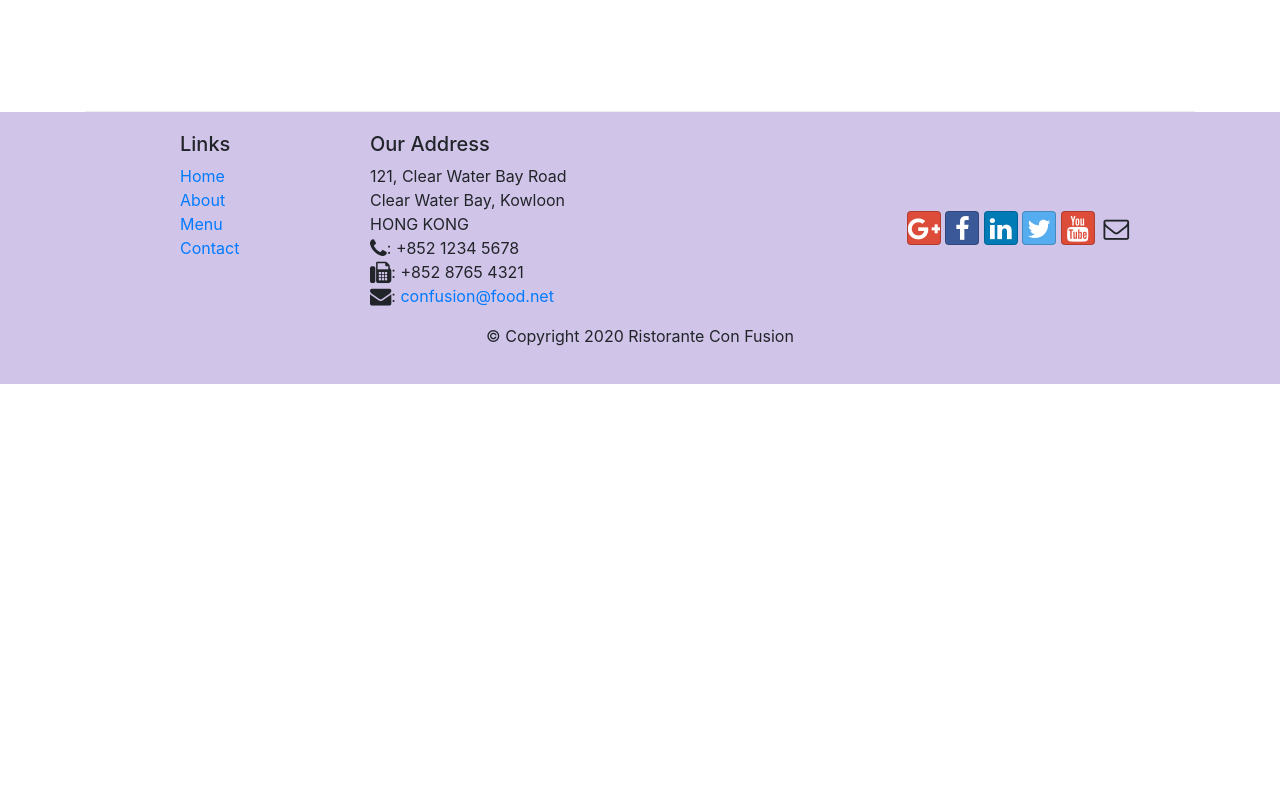
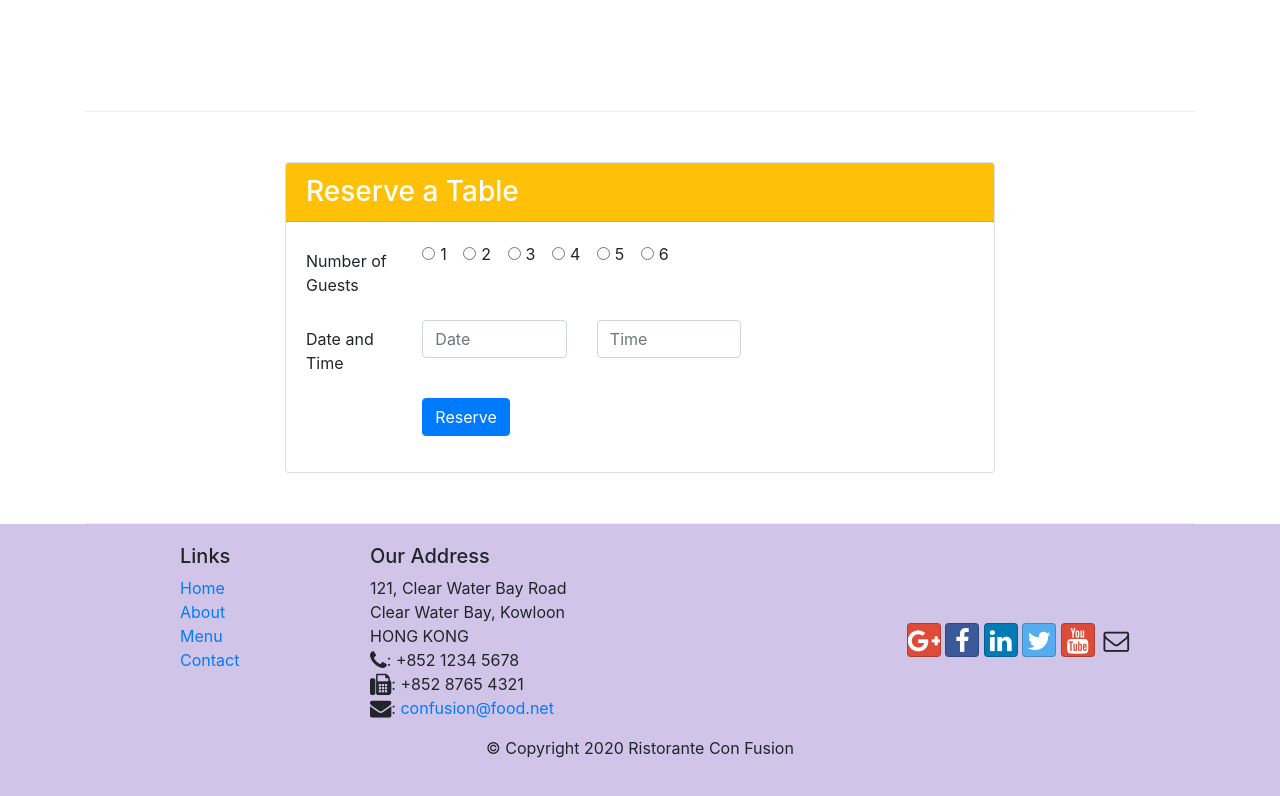
Before and after one commit to rashmiv99/Full-Stack-Web-Development-HKUST, a website: page index.html in a window 1280 px wide. Shown: the part 1382-2178 px from the top of the page. Before the commit the page ends 1766 px from the top, so only its background shows below. Drawn offline with nearby package versions, Linux system fonts and the light colour scheme.

Commit message:
Assignment 2

```diff
--- a/index.html
+++ b/index.html
@@ -21,7 +21,7 @@
             <button class="navbar-toggler" type="button" data-toggle="collapse" data-target="#Navbar">
                 <span class="navbar-toggler-icon"></span>
             </button>
-            <a class="navbar-brand" href="#"><img src="img/logo.png" height="30" width="41"></a>
+            <a class="navbar-brand" href="#"><img src="img/logo.png" height="30" width="41" alt="logo"></a>
             <div class="collapse navbar-collapse" id="Navbar">
                 <ul class="navbar-nav mr-auto">
                         <li class="nav-item active"><a class="nav-link" href="#"><span class="fa fa-home fa-lg"></span> Home</a></li>
@@ -40,8 +40,11 @@
                         <h1>Ristorante con Fusion</h1>
                         <p>We take inspiration from the World's best cuisines, and create a unique fusion experience. Our lipsmacking creations will tickle your culinary senses!</p>
                     </div>
-                    <div class="col-12 col-sm algn-self-center">
-                        <img src="img/logo.png" class="img-fluid">
+                    <div class="col-12 col-sm align-self-center">
+                        <img src="img/logo.png" class="img-fluid" alt="logo">
+                    </div>
+                    <div class="col-12 col-sm align-self-center">
+                        <a class="text-dark btn btn-block btn-sm btn-warning" id="reserveButton" href="#reserve">Reserve Table</a>
                     </div>
                 </div>
             </div>
@@ -55,7 +58,7 @@
             </div>
             <div class="col col-sm order-sm-first col-md">
                 <div class="media">
-                    <img class="d-flex mr-3 img-thumbnail align-self-center" src="img/uthappizza.png" alth="uthappizza">
+                    <img class="d-flex mr-3 img-thumbnail align-self-center" src="img/uthappizza.png" alt="uthappizza">
                     <div class="media-body">
                         <h2 class="mt-0">Uthappizza <span class="badge badge-danger">HOT</span> <span class="badge badge-pill badge-secondary">$4.99</span></h2>
                         <p class="d-none d-sm-block">A unique combination of Indian Uthappam (pancake) and Italian pizza, topped with Cerignola olives, ripe vine cherry tomatoes, Vidalia onion, Guntur chillies and Buffalo Paneer.</p>
@@ -69,8 +72,13 @@
                 <h3>This Month's Promotions</h3>
             </div>
             <div class="col col-sm col-md">
-                <h2>Weekend Grand Buffet</h2>
-                <p class="d-none d-sm-block">Featuring mouthwatering combinations with a choice of five different salads, six enticing appetizers, six main entrees and five choicest desserts. Free flowing bubbly and soft drinks. All for just $19.99 per person. </p>
+                <div class="media">
+                    <div class="media-body">
+                        <h2 class="mt-0">Weekend Grand Buffet <span class="badge badge-danger">NEW</span></h2>
+                        <p class="d-none d-sm-block">Featuring mouthwatering combinations with a choice of five different salads, six enticing appetizers, six main entrees and five choicest desserts. Free flowing bubbly and soft drinks. All for just $19.99 per person. </p>
+                    </div>
+                    <img class="d-flex ml-3 img-thumbnail align-self-center" src="img/buffet.png" alt="buffet">
+                </div>
             </div>
         </div>
 
@@ -85,6 +93,61 @@
                         <h2 class="mt-0">Alberto Somayya</h2>
                         <h4>Executive Chef</h4>
                         <p class="d-none d-sm-block">Award winning three-star Michelin chef with wide International experience having worked closely with whos-who in the culinary world, he specializes in creating mouthwatering Indo-Italian fusion experiences. </p>
+                    </div>
+                </div>
+            </div>
+        </div>
+
+        <div class="row row-content align-items-center">
+            <div class="col-12 offset-sm-2 col-sm-8" id="reserve">
+                <div class="card">
+                    <h3 class="card-header bg-warning text-white">Reserve a Table</h3>
+                    <div class="card-body">
+                        <form>
+                            <div class="form-group row">
+                                <label for="noofguests" class="col-md-2 col-form-label">Number of Guests</label>
+                                <div class="col-md-10">
+                                    <div class="form-check form-check-inline">
+                                        <input class="form-check-input" type="radio" name="inlineRadioOptions" id="inlineRadio1" value="option1">
+                                        <label class="form-check-label" for="inlineRadio1">1</label>
+                                    </div>
+                                    <div class="form-check form-check-inline">
+                                        <input class="form-check-input" type="radio" name="inlineRadioOptions" id="inlineRadio2" value="option2">
+                                        <label class="form-check-label" for="inlineRadio2">2</label>
+                                    </div>
+                                    <div class="form-check form-check-inline">
+                                        <input class="form-check-input" type="radio" name="inlineRadioOptions" id="inlineRadio3" value="option3">
+                                        <label class="form-check-label" for="inlineRadio3">3</label>
+                                    </div>
+                                    <div class="form-check form-check-inline">
+                                        <input class="form-check-input" type="radio" name="inlineRadioOptions" id="inlineRadio4" value="option4">
+                                        <label class="form-check-label" for="inlineRadio4">4</label>
+                                    </div>
+                                    <div class="form-check form-check-inline">
+                                        <input class="form-check-input" type="radio" name="inlineRadioOptions" id="inlineRadio5" value="option5">
+                                        <label class="form-check-label" for="inlineRadio5">5</label>
+                                    </div>
+                                    <div class="form-check form-check-inline">
+                                        <input class="form-check-input" type="radio" name="inlineRadioOptions" id="inlineRadio6" value="option6">
+                                        <label class="form-check-label" for="inlineRadio6">6</label>
+                                    </div>
+                                </div>
+                            </div>
+                            <div class="form-group row">
+                                <label for="dateandtime" class="col-12 col-sm-2 col-form-label">Date and Time</label>
+                                <div class="col-12 col-sm-3">
+                                    <input type="text" class="form-control" id="date" name="date" placeholder="Date">
+                                </div>
+                                <div class="col-12 col-sm-3">
+                                    <input type="text" class="form-control" id="time" name="time" placeholder="Time">
+                                </div>
+                            </div>
+                            <div class="form-group row">
+                                <div class="offset-md-2 col-md-10">
+                                    <button type="reserve" class="btn btn-primary">Reserve</button>
+                                </div>
+                            </div>
+                        </form>
                     </div>
                 </div>
             </div>
```
Also changed, not shown: aboutus.html (+3 -3 lines), contactus.html (+3 -3 lines).
